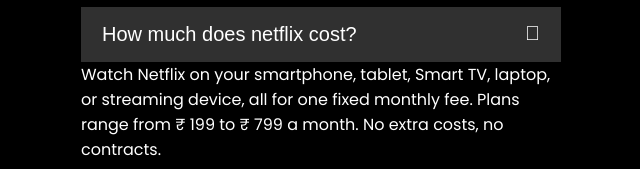
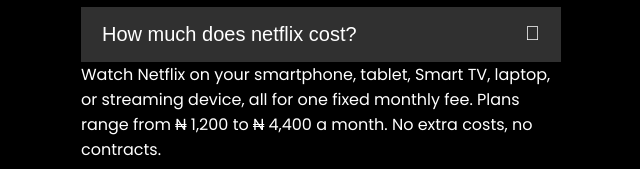
Before and after one commit to dtanko/Mod-6, a plain HTML site: page index.html in a window 1280 px wide. Shown: the part 2970-3139 px from the top of the page, 319-959 px from the left. Drawn offline with Linux system fonts and the light colour scheme; some icons are missing.

Commit message:
Update index.html

```diff
--- a/index.html
+++ b/index.html
@@ -197,7 +197,7 @@
               <p>
                 Watch Netflix on your smartphone, tablet, Smart TV, laptop, or
                 streaming device, all for one fixed monthly fee. Plans range
-                from ₹ 199 to ₹ 799 a month. No extra costs, no contracts.
+                from <span style="text-decoration: line-through; text-decoration-style:double;">N</span> 1,200 to <span style="text-decoration: line-through; text-decoration-style:double;">N</span> 4,400 a month. No extra costs, no contracts.
               </p>
             </div>
           </div>
```
